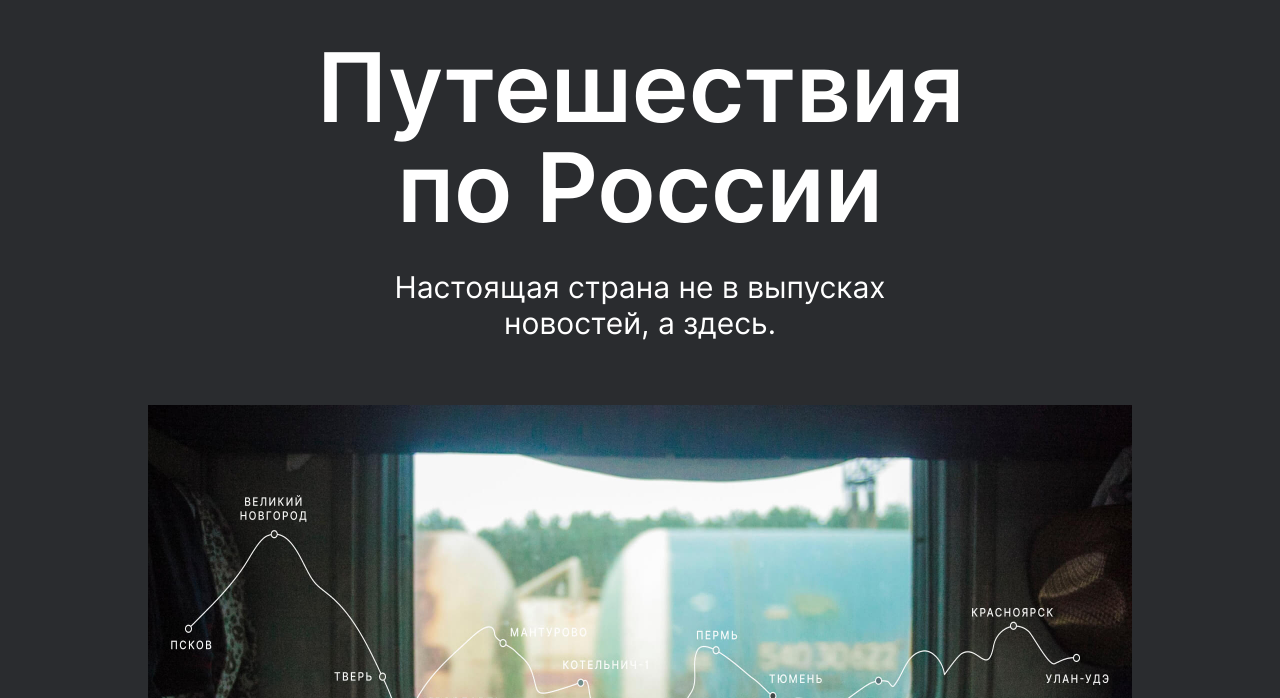
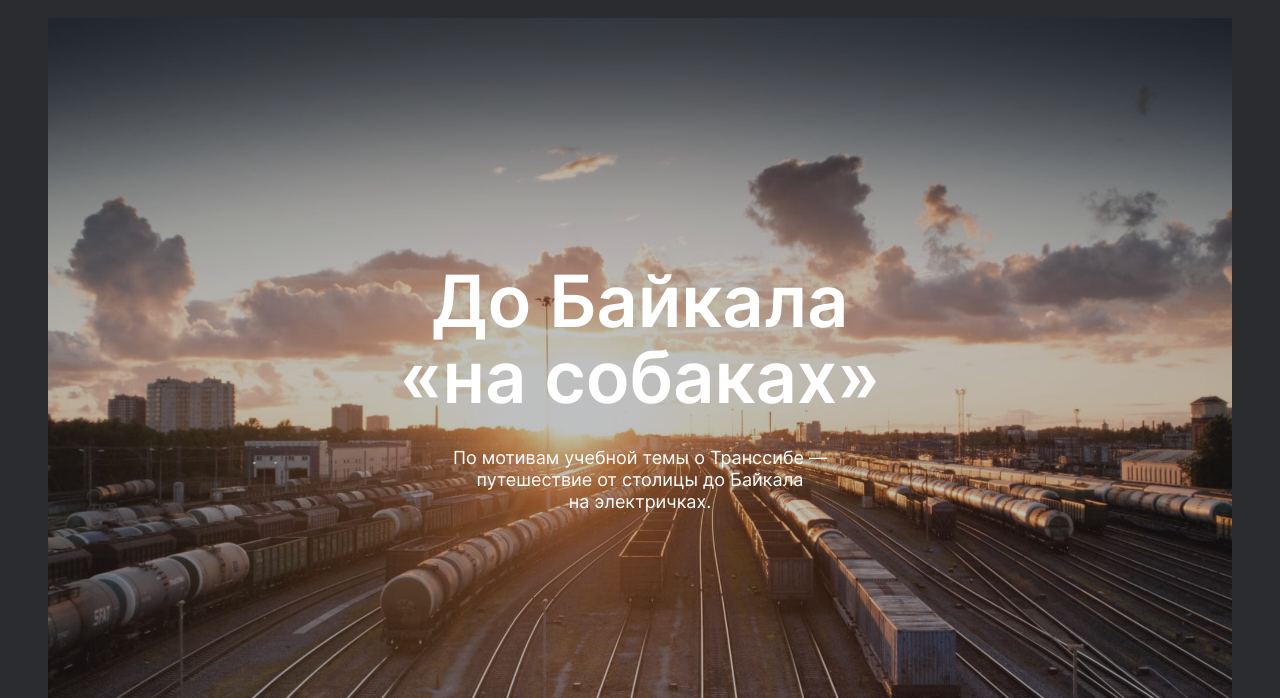
Before and after one commit to MaxSavostyanov/russian-travel, a plain HTML site: page index.html in a window 1280 px wide. Shown: the part 102-800 px from the top of the page. Drawn offline with Linux system fonts and the light colour scheme.

Commit message:
Add section cover

```diff
--- /dev/null
+++ b/blocks/cover/__link/cover__link.css
@@ -0,0 +1,16 @@
+.cover__link {
+  display: flex;
+  flex-direction: column;
+  align-items: center;
+  justify-content: flex-end;
+  width: 100%;
+  min-height: 740px;
+  box-sizing: border-box;
+  background: linear-gradient(rgba(42, 44, 47, .3), rgba(42, 44, 47, .3)),
+    url('../../../images/cover-trains.jpg');
+  background-size: cover;
+  background-repeat: no-repeat;
+  background-position: center;
+  text-decoration: none;
+  color: #FFF;
+}
--- /dev/null
+++ b/blocks/cover/__subtitle/cover__subtitle.css
@@ -0,0 +1,7 @@
+.cover__subtitle {
+  margin: 0;
+  max-width: 380px;
+  padding-bottom: 245px;
+  font-size: 18px;
+  line-height: 22px;
+}
--- /dev/null
+++ b/blocks/cover/__title/cover__title.css
@@ -0,0 +1,6 @@
+.cover__title {
+  margin: 0;
+  max-width: 560px;
+  padding-bottom: 32px;
+  text-align: center;
+}
--- /dev/null
+++ b/blocks/cover/cover.css
@@ -0,0 +1,4 @@
+.cover {
+  width: 100%;
+  padding-top: 92px;
+}
--- a/index.html
+++ b/index.html
@@ -12,7 +12,7 @@
 </head>
 <body class='body'>
   <div class='page'>
-
+<!--
     <header class='header'>
       <a href='#'><img src='./images/header-logo.svg' class='header__logo' alt='Логотип сайта Россия'></a>
       <div class='header__langs'>
@@ -121,6 +121,13 @@
         </div>
       </div>
     </section>
+  -->
+    <section class="cover">
+      <a href="https://stampsy.com/na-elektrichkakh-do-baikala" class="cover__link" target="_blank">
+        <h2 class="section__title cover__title">До&nbsp;Байкала &laquo;на&nbsp;собаках&raquo;</h2>
+        <p class="section__subtitle cover__subtitle">По&nbsp;мотивам учебной темы о&nbsp;Транссибе&nbsp;&mdash; путешествие от&nbsp;столицы до&nbsp;Байкала на&nbsp;электричках.</p>
+      </a>
+    </section>
   </div>
 </body>
 </html>
--- a/pages/index.css
+++ b/pages/index.css
@@ -31,3 +31,7 @@
 @import url('../blocks/place-item/__url-heading/place-item__url-headind.css');
 @import url('../blocks/place-item/__link/place-item__link.css');
 @import url('../blocks/place-item/__paragraph/place-item__paragraph.css');
+@import url('../blocks/cover/cover.css');
+@import url('../blocks/cover/__link/cover__link.css');
+@import url('../blocks/cover/__title/cover__title.css');
+@import url('../blocks/cover/__subtitle/cover__subtitle.css');
```
